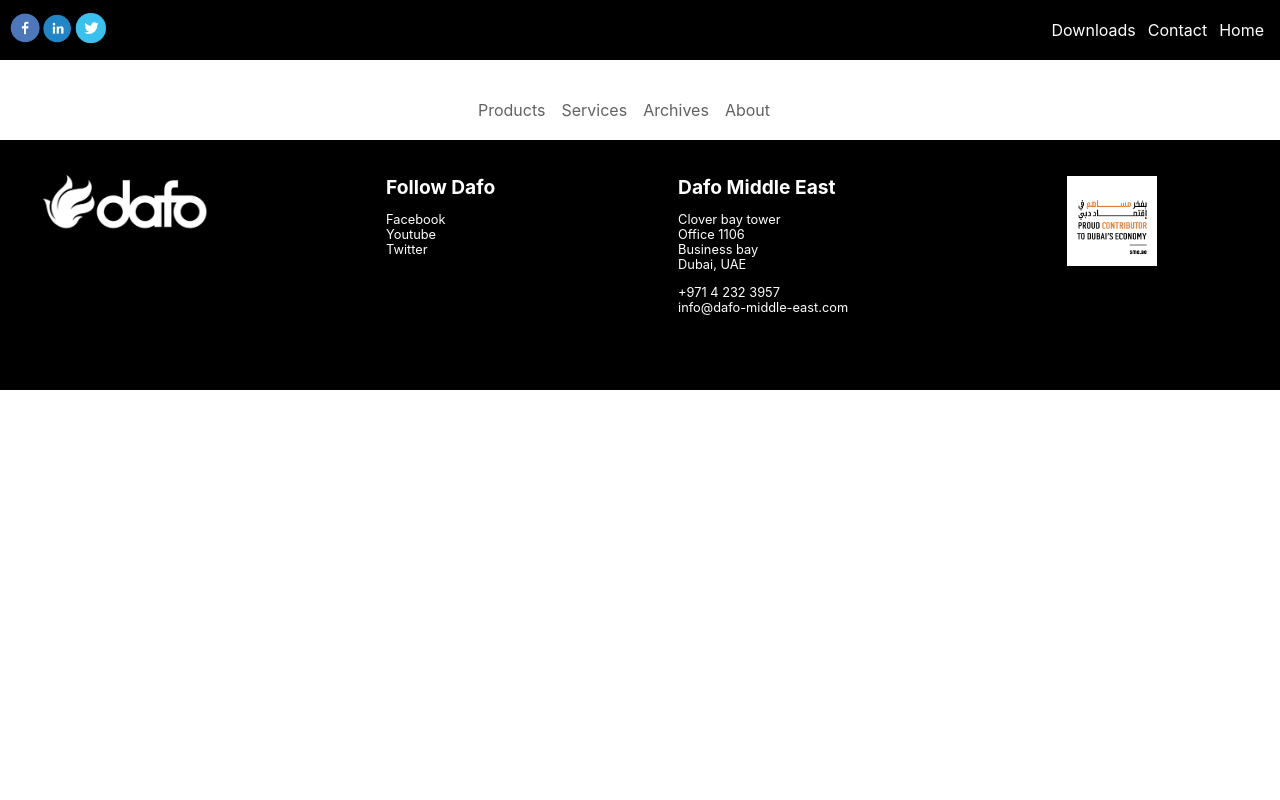
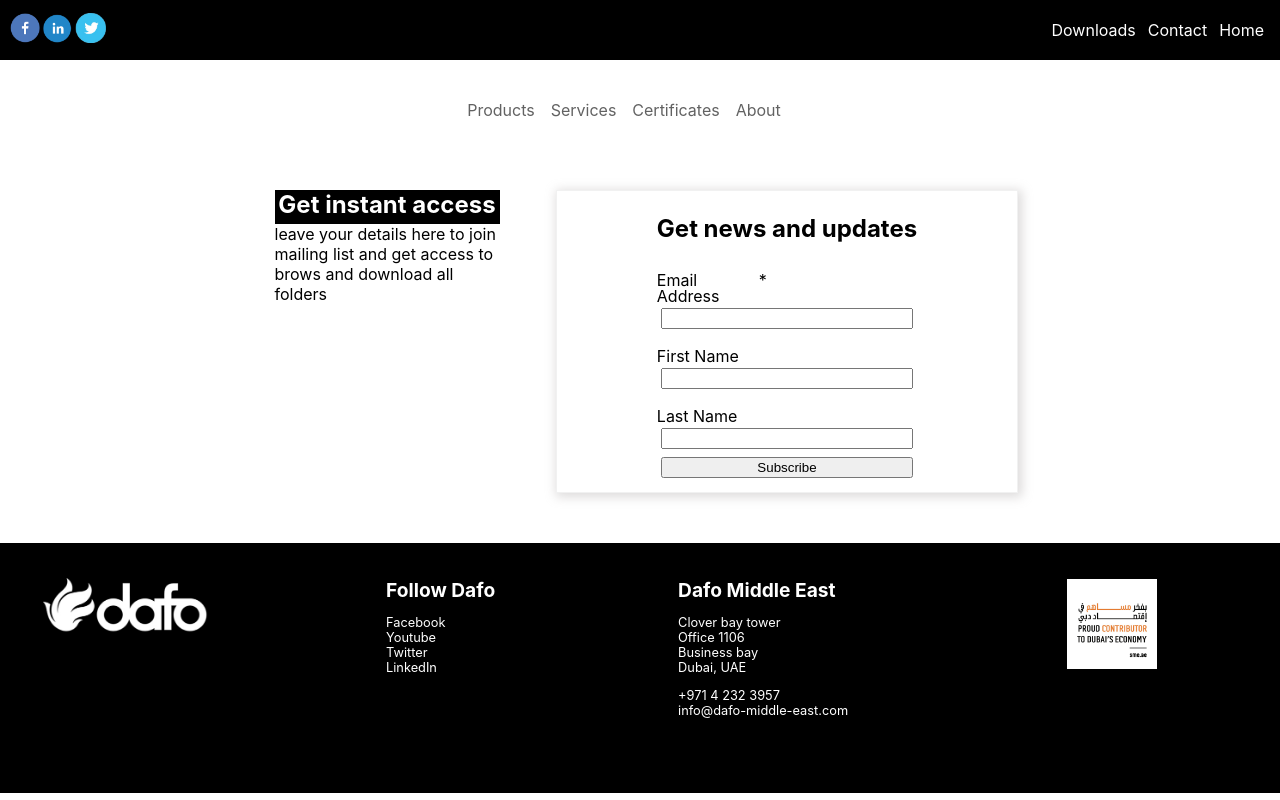
Before and after one commit to L-Lisa/dafo, a React (Create React App) app: page /certificate in a window 1280 px wide. Built offline with nearby package versions, Linux system fonts and the light colour scheme.

Commit message:
pre chimp component

```diff
--- a/src/components/Directions.js
+++ b/src/components/Directions.js
@@ -9,7 +9,7 @@
 import { Footer } from "../components/Footer"
 import { Header } from "../components/Header"
 import { Downloads } from "../pages/Downloads"
-
+import { Certificate } from "../pages/Certificate"
 
 export const Directions = () => {
     return (
@@ -44,7 +44,9 @@
 
                     <Route path="/downloads" exact>
                         <Downloads />
-
+                    </Route>
+                    <Route path="/certificate" exact>
+                        <Downloads />
                     </Route>
                 </Switch>
             </main>
--- a/src/components/Footer.js
+++ b/src/components/Footer.js
@@ -19,6 +19,8 @@
                     < a href="https://www.youtube.com/user/dafobrand">Youtube</a>
                     <br />
                     < a href="https://twitter.com/Dafovehicle">Twitter</a>
+                    <br />
+                    < a href="https://www.linkedin.com/company/dafo-middle-east">LinkedIn</a>
                 </Box2>
                 <Box3>
                     <h1>Dafo Middle East</h1>
--- a/src/components/Header.js
+++ b/src/components/Header.js
@@ -16,7 +16,7 @@
                 <SocialMediaBox>
 
                     <a href="https://www.facebook.com/dafobrand"><LogoIcon src={facebookicon} alt="Dafo Facebook link" /></a>
-                    < a href="https://www.youtube.com/user/dafobrand"><LogoIcon src={Linkedin} alt="Dafo youtube link" /></a>
+                    < a href="https://www.linkedin.com/company/dafo-middle-east"><LogoIcon src={Linkedin} alt="Dafo youtube link" /></a>
                     < a href="https://twitter.com/Dafovehicle"><LogoIcon src={twittericon} alt="Dafo twitter link" /></a>
                 </SocialMediaBox>
 
@@ -53,7 +53,7 @@
                             <NavLink to="#">Services</NavLink>
                         </li>
                         <li>
-                            <NavLink to="#">Archives</NavLink>
+                            <NavLink to="#">Certificates</NavLink>
                         </li>
                         <li>
                             <NavLink to="#">About Dafo</NavLink>
@@ -84,7 +84,7 @@
                     </li>
 
                     <li>
-                        <NavLink to="#">Archives</NavLink>
+                        <NavLink to="#">Certificates</NavLink>
                     </li>
                     <li>
                         <NavLink to="#">About</NavLink>
```
Also changed, not shown: src/pages/Certificate.js (added).
